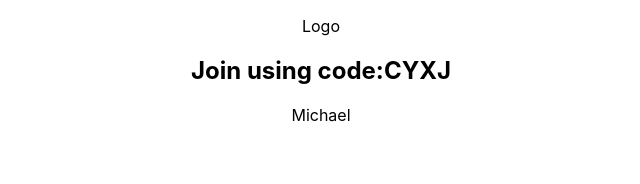
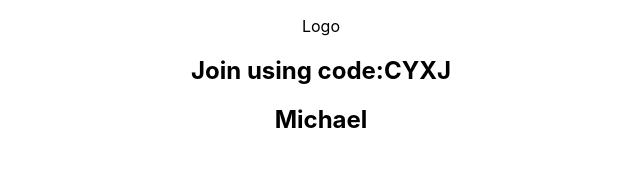
Before and after one commit to KennyCrump/fibbage, a React (Create React App) app: page /#/lobby in a window 1280 px wide. Shown: the top 184 px of the page, without its empty margins (319-959 px from the left). Built offline with nearby package versions, Linux system fonts and the light colour scheme; no server answers.

Commit message:
can create room and have players join in

```diff
--- a/src/App.js
+++ b/src/App.js
@@ -2,7 +2,7 @@ import React, { Component } from 'react';
 import logo from './logo.svg';
 import './App.css';
 import {HashRouter} from 'react-router-dom'
-import route from './route.js'
+import routes from './routes.js'
 
 
 class App extends Component {
@@ -16,7 +16,7 @@ class App extends Component {
     return (
       <HashRouter>
       <div className="App">
-        {route}
+        {routes}
 
       </div>
       </HashRouter>
--- a/src/Components/Join/Join.js
+++ b/src/Components/Join/Join.js
@@ -27,7 +27,7 @@ export default class Join extends Component {
 
     submit = ()=>{
         let {roomcode, name} = this.state
-        this.socket.emit('joined game', {roomcode, name})
+        this.socket.emit('joined game', {room: roomcode, name})
     }
 
     render(){
--- a/src/Components/Lobby/Lobby.js
+++ b/src/Components/Lobby/Lobby.js
@@ -11,20 +11,21 @@ export default class Lobby extends Component {
 
         }
         this.socket = io.connect(':4762')
+        this.socket.on('player joined', data => this.playerJoined(data))
     }
 
     componentDidMount(){
         if(!this.state.room){
             this.createRoom()
         }
-        this.socket.on('players joined', data => this.playersJoined(data))
+        // this.socket.on('player joined', data => this.playerJoined(data))
         // this.joinRoom()
     }
 
 
-    playersJoined = (data)=>{
-        let players = [...this.state.players]
-        players.push(data.name)
+    playerJoined = (data) =>{
+        console.log(data) //data = new player that joined
+        let players = [...this.state.players, data]
         this.setState({
             players
         })
@@ -45,15 +46,19 @@ export default class Lobby extends Component {
     }
 
     render(){
-        console.log(this.state.room)
-        let newplayers = this.state.players.map( ()=>{
-
+        console.log(this.state.room, this.state.players)
+        let newplayers = this.state.players.map( (player, index)=>{
+            return (
+                <div key={index}>
+                    <h2>{player}</h2>
+                </div>
+            )
         })
         return(
             <div>
                 <p>Logo</p>
                 <h2>Join using code:{this.state.room}</h2>
-                {this.state.players[0]}
+                {newplayers}
 
             </div>
         )
```
Also changed, not shown: nodemon.json (added, +15 -0 lines), src/routes.js (renamed from src/route.js), 1 other file (tests, documents, lock files or other folders).
